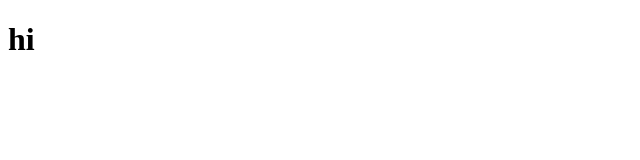
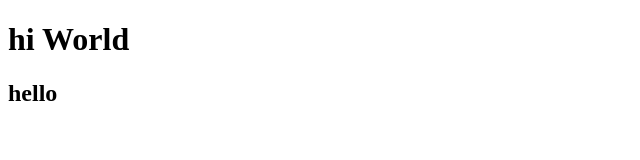
Before and after one commit to ATIKU-TOLANI/confirmationTest, a plain HTML site: page index.html in a window 1280 px wide. Shown: the whole page, without its empty margins (0-640 px from the left). Drawn offline with Linux system fonts and the light colour scheme.

Commit message:
updated h1 and h2

```diff
--- a/index.html
+++ b/index.html
@@ -6,6 +6,7 @@
     <title>Document</title>
   </head>
   <body>
-    <h1>hi</h1>
+    <h1>hi World</h1>
+    <h2>hello</h2>
   </body>
 </html>
```
